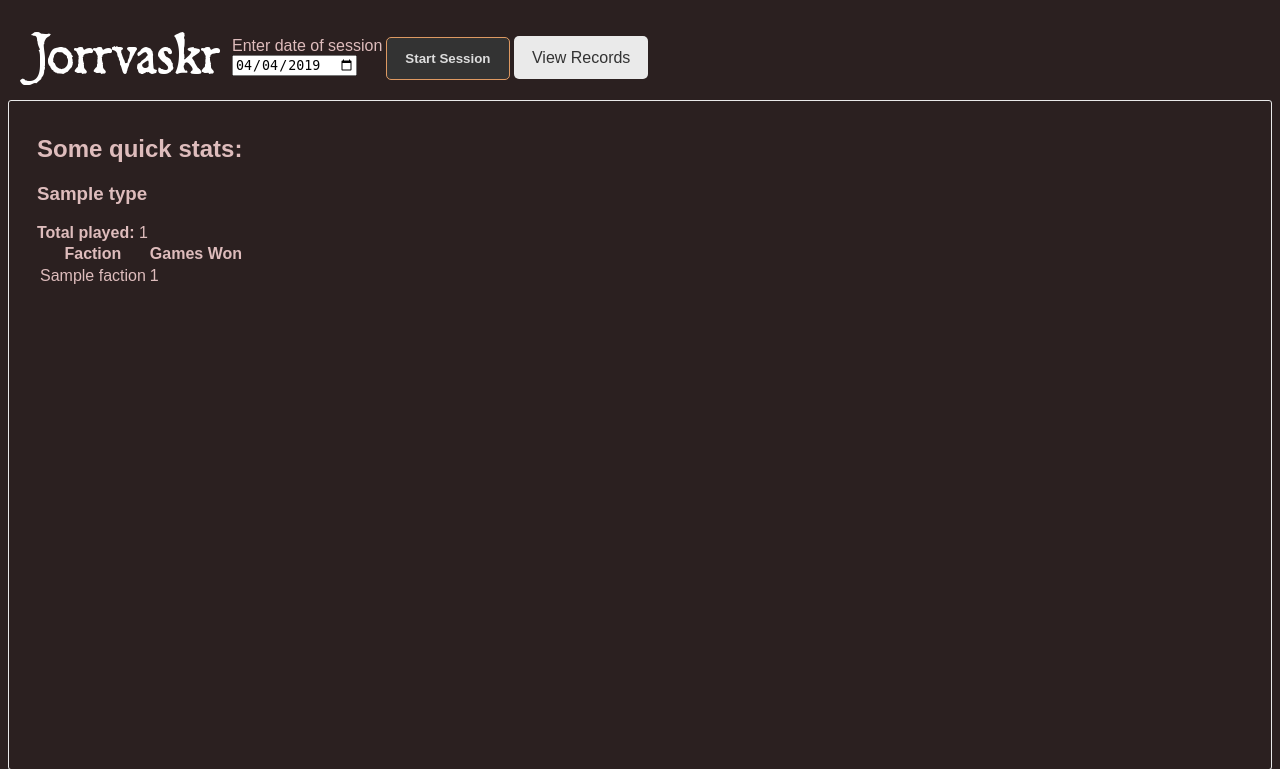
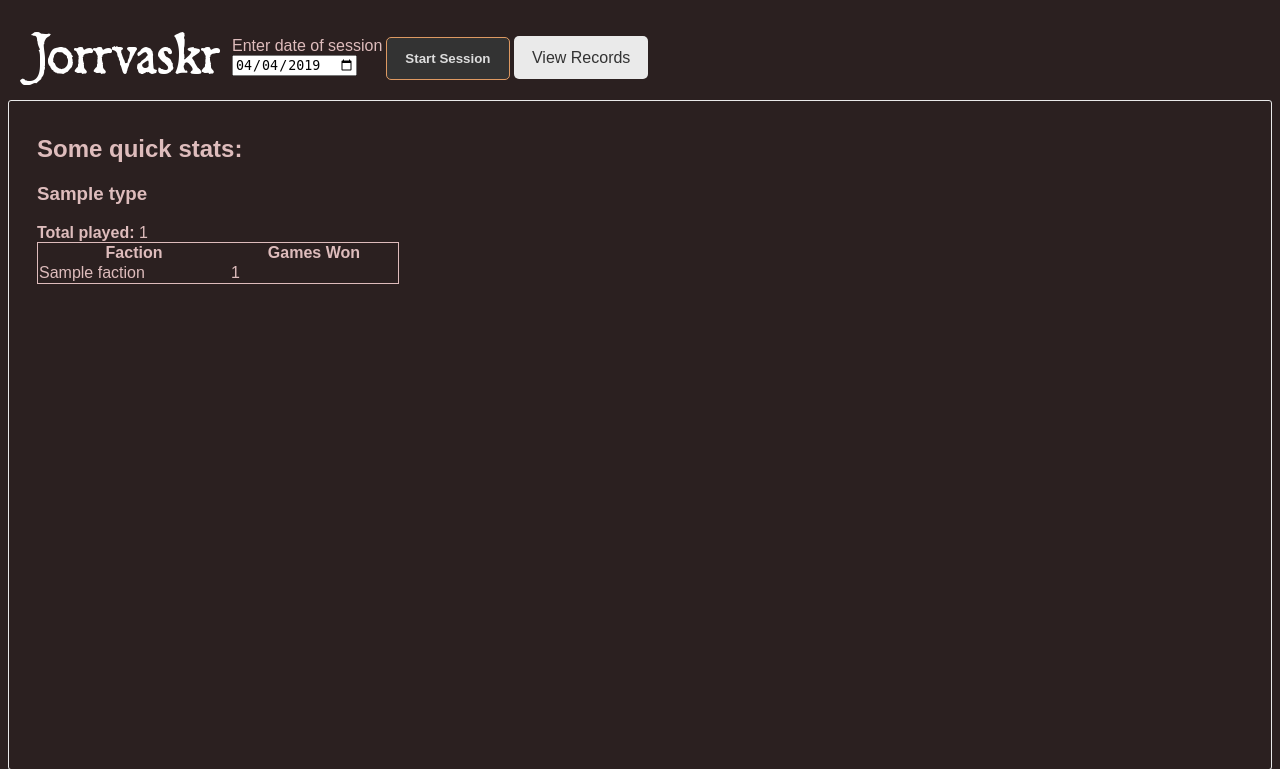
Before and after one commit to skytreader/jorrvaskr, a Flask app: page / in a window 1280 px wide. Shown: the top 769 px of the page. Run offline with Flask 2, Linux system fonts and the light colour scheme; tables that the repository leaves empty hold one stand-in row (values such as "Sample post").

Commit message:
Preliminary cosmetic improvements: table borders and sane usage thereof.

```diff
--- a/app/static/styles/jorrvaskr.css
+++ b/app/static/styles/jorrvaskr.css
@@ -6,6 +6,13 @@ body {
 
 a {
     color: #f3f2ac;
+}
+
+table {
+    table-layout: auto;
+    width: 30%;
+    border-collapse: collapse;
+    border: 1px solid #debcbc;
 }
 
 .logo-container {
--- a/app/templates/view-user-record.jinja
+++ b/app/templates/view-user-record.jinja
@@ -44,6 +44,8 @@
         <tr>
           <th>Session Date</th>
           <th>Faction Name</th>
+          <th></th>
+          <th></th>
         </tr>
         {% for record in detailed_winlog: %}
           <tr id="winlog-view-{{ record[0] }}">
@@ -62,6 +64,8 @@
             </td>
             <td>
               <input type="button" class="btn btn-primary" onclick="pc.sendEdit({{ record[0] }})" value="Save">
+            </td>
+            <td>
               <input type="button" class="btn" onclick="pc.cancelEditRecord({{ record[0] }})" value="Cancel">
             </td>
           </tr>
```
